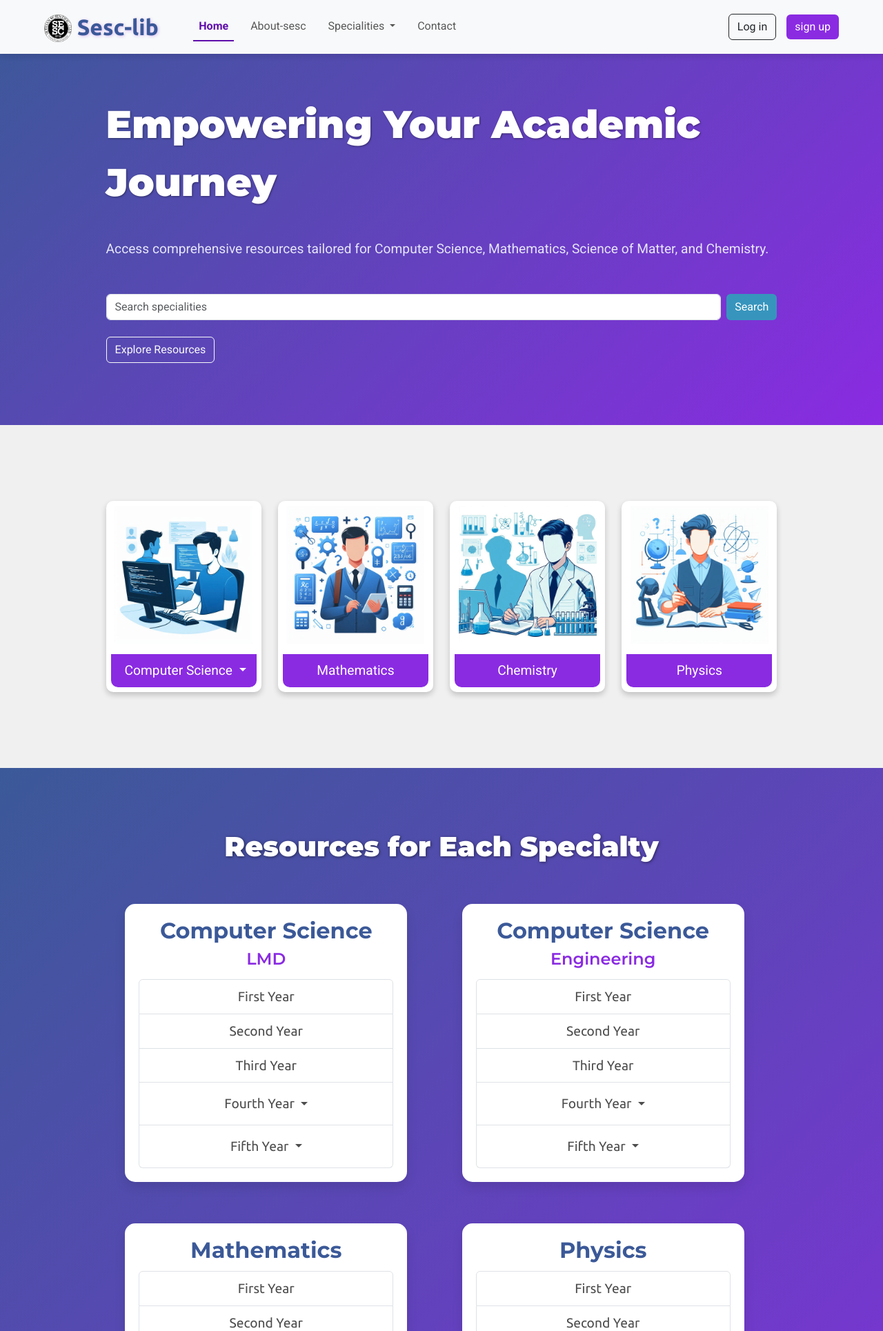
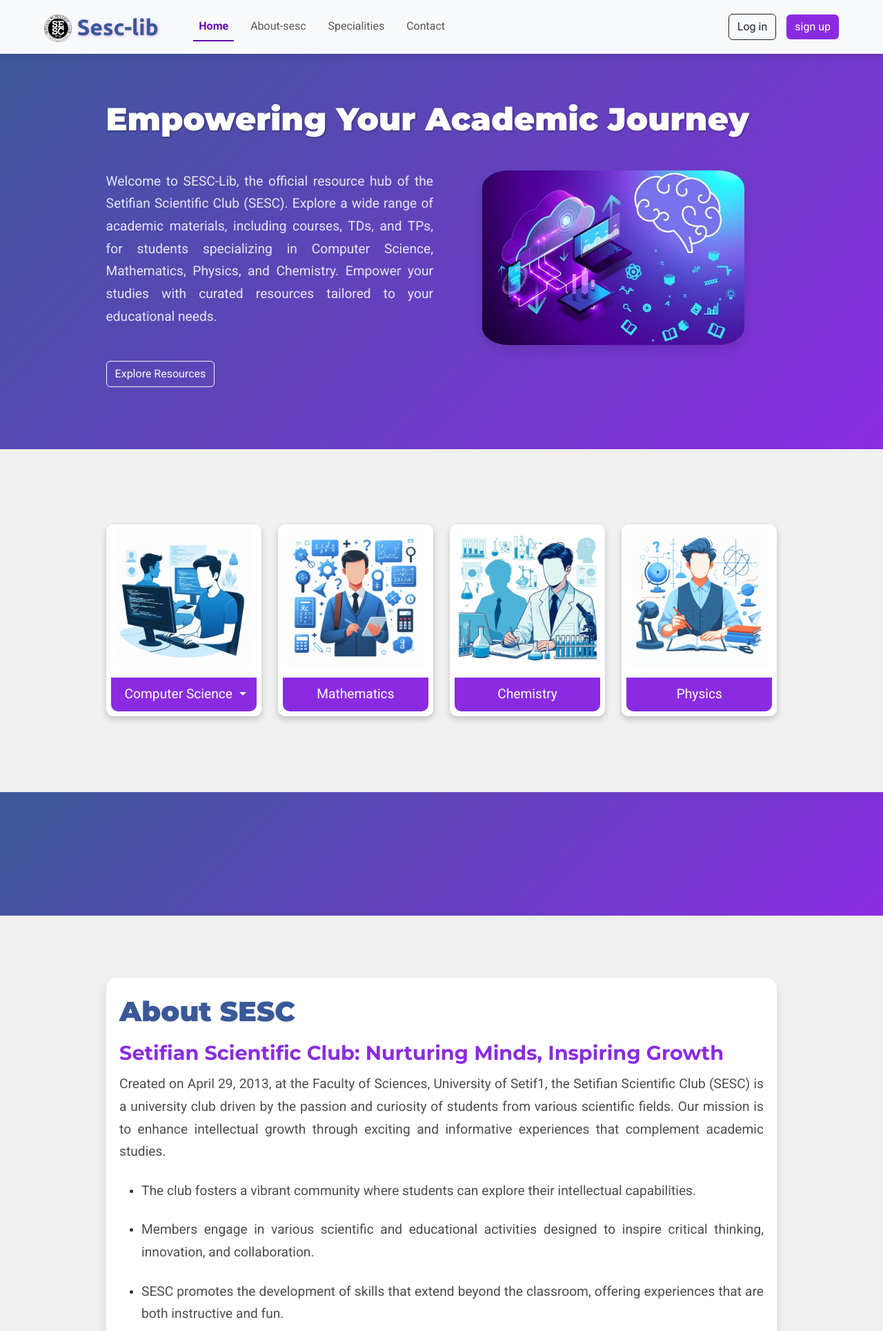
Before and after one commit to chihebabiza/sesclib, a web app: file index.html in a window 1280 px wide. Shown: the top 1929 px of the page at 69% size. Run offline with its HTML, style and script files only (its server is not run), Linux system fonts and the light colour scheme; some libraries are stand-ins or nearby versions.

Commit message:
adding home-img and restyling home section and removing resources section content

```diff
--- a/css/styles.css
+++ b/css/styles.css
@@ -16,6 +16,7 @@ p{
     line-height: 1.7;
     margin-bottom: 1.5rem;
     font-size: 1.2rem;
+    text-align: justify;
 }
 .white-section p {
     color: #4D4D4D;
@@ -89,23 +90,16 @@ p{
 .home-heading{
    color: white;
    padding-top: 5%;
-   font-size: 3.5rem;
+   font-size: 2.9rem;
    line-height: 1.5;
    text-shadow: 1px 1px 3px rgba(0, 0, 0, 0.4);
    margin-bottom: 4%;
 }
-/* search bar */
-.search-filter .btn-primary{
-    background-color: #3795BD;
-    color: #ffffff;
-    border: none;
-}
-.search-filter .btn-primary:hover {
-    background-color: #f0f0f0;
-    color: #3B5998;
-}
-.search-bar{
-    margin-top: 5%;
+.home-img{
+    border-radius: 10%;
+    box-shadow: 0 8px 16px rgba(0, 0, 0, 0.1);
+    width: 80%;
+    margin-left: 10%;
 }
 /* spesialities section */
 .specialty-card {
@@ -253,6 +247,9 @@ text-align: center;
     color:#3795BD;
     transform: scale(1.3) translateY(-5px);
 }
+.Copyright{
+    text-align: center;
+}
 
 
 
--- a/index.html
+++ b/index.html
@@ -48,18 +48,10 @@
           <li class="nav-item">
             <a class="nav-link" href="#">About-sesc</a>
           </li>
+          <li class="nav-item">
+            <a class="nav-link" href="#">Specialities</a>
+          </li>
 
-          <li class="nav-item dropdown">
-            <a class="nav-link dropdown-toggle" href="#" role="button" data-bs-toggle="dropdown" aria-expanded="false">
-              Specialities
-            </a>
-            <ul class="dropdown-menu">
-              <li><a class="dropdown-item" href="#">Computer Science</a></li>
-              <li><a class="dropdown-item" href="#">Mathematics</a></li>
-              <li><a class="dropdown-item" href="#">Chemistry</a></li>
-              <li><a class="dropdown-item" href="#">physics</a></li>
-            </ul>
-          </li>
           <li class="nav-item">
             <a class="nav-link" href="#">Contact</a>
           </li>
@@ -71,18 +63,20 @@
     <!-- home -->
     <div class="container-fluid">
       <h1 class="home-heading">Empowering Your Academic Journey</h1>
-      <p>Access comprehensive resources tailored for Computer Science, Mathematics, Science of Matter, and Chemistry.
-      </p>
-      <!-- search bar -->
-      <div class="search-filter search-bar">
-        <form class="d-flex justify-content-center">
-          <input class="form-control me-2" type="search" placeholder="Search specialities" aria-label="Search">
-          <button class="btn btn-primary" type="submit">Search</button>
-        </form>
+      <div class="row">
+        <div class="col-lg-6">
+          <p>
+            Welcome to SESC-Lib, the official resource hub of the Setifian Scientific Club (SESC). Explore a wide range
+            of academic materials, including courses, TDs, and TPs, for students specializing in Computer Science,
+            Mathematics, Physics, and Chemistry. Empower your studies with curated resources tailored to your
+            educational needs.
+          </p>
+          <a href="#resources" class="cta-button btn btn-outline-light mt-4">Explore Resources</a>
+        </div>
+        <div class="col-lg-6">
+          <img src="images/home-img.jpg" alt="home-img" class="home-img">
+        </div>
       </div>
-
-      <a href="#resources" class="cta-button btn btn-outline-light mt-4">Explore Resources</a>
-    </div>
     </div>
   </section>
   <!-- Specialities Section -->
@@ -99,7 +93,7 @@
                 Computer Science
               </button>
               <ul class="dropdown-menu">
-                <li><a class="dropdown-item" type="button" href="#cs-lmd-resources">LMD</a></li>
+                <li><a class="dropdown-item" type="button" href="cs-lmd.html">LMD</a></li>
                 <li><a class="dropdown-item" type="button" href="#cs-eng-resources">Engineering</a></li>
               </ul>
             </div>
@@ -132,209 +126,7 @@
   <!-- Resources Section -->
   <section id="resources" class="colored-section">
     <div class="container-fluid">
-      <h1 class="resources-title">Resources for Each Specialty</h1>
-      <div class="row">
-        <div id="cs-lmd-resources" class="col-lg-6 resources-col">
-          <h2 class="resources-heading">Computer Science <span class="cs-field">LMD</span></h2>
-          <ul class="list-group">
-            <li class="list-group-item"><a href="#" class="resources-link">First Year</a></li>
-            <li class="list-group-item"><a href="" class="resources-link">Second Year</a></li>
-            <li class="list-group-item"><a href="" class="resources-link">Third Year</a></li>
-            <li class="list-group-item">
-              <div class="dropdown">
-                <button class="btn dropdown-toggle resources-btn" type="button" data-bs-toggle="dropdown"
-                  aria-expanded="false">
-                  Fourth Year
-                </button>
-                <ul class="dropdown-menu">
-                  <li><button class="dropdown-item" type="button"><a href="#"
-                        class="resources-link">specility</a></button></li>
-                  <li><button class="dropdown-item" type="button"><a href="#"
-                        class="resources-link">specility</a></button></li>
-                  <li><button class="dropdown-item" type="button"><a href="#"
-                        class="resources-link">specility</a></button></li>
-                </ul>
-              </div>
-            </li>
-            <li class="list-group-item">
-              <div class="dropdown">
-                <button class="btn dropdown-toggle resources-btn" type="button" data-bs-toggle="dropdown"
-                  aria-expanded="false">
-                  Fifth Year
-                </button>
-                <ul class="dropdown-menu">
-                  <li><button class="dropdown-item" type="button"><a href="#"
-                        class="resources-link">specility</a></button></li>
-                  <li><button class="dropdown-item" type="button"><a href="#"
-                        class="resources-link">specility</a></button></li>
-                  <li><button class="dropdown-item" type="button"><a href="#"
-                        class="resources-link">specility</a></button></li>
-                </ul>
-              </div>
-            </li>
-          </ul>
-        </div>
-        <div id="cs-eng-resources" class="col-lg-6 resources-col">
-          <h2 class="resources-heading">Computer Science <span class="cs-field">Engineering</span></h2>
-          <ul class="list-group">
-            <li class="list-group-item"><a href="#" class="resources-link">First Year</a></li>
-            <li class="list-group-item"><a href="#" class="resources-link">Second Year</a></li>
-            <li class="list-group-item"><a href="#" class="resources-link">Third Year</a></li>
-            <li class="list-group-item">
-              <div class="dropdown">
-                <button class="btn dropdown-toggle resources-btn" type="button" data-bs-toggle="dropdown"
-                  aria-expanded="false">
-                  Fourth Year
-                </button>
-                <ul class="dropdown-menu">
-                  <li><button class="dropdown-item" type="button"><a href="#"
-                        class="resources-link">specility</a></button></li>
-                  <li><button class="dropdown-item" type="button"><a href="#"
-                        class="resources-link">specility</a></button></li>
-                  <li><button class="dropdown-item" type="button"><a href="#"
-                        class="resources-link">specility</a></button></li>
-                </ul>
-              </div>
-            </li>
-            <li class="list-group-item">
-              <div class="dropdown">
-                <button class="btn dropdown-toggle resources-btn" type="button" data-bs-toggle="dropdown"
-                  aria-expanded="false">
-                  Fifth Year
-                </button>
-                <ul class="dropdown-menu">
-                  <li><button class="dropdown-item" type="button"><a href="#"
-                        class="resources-link">specility</a></button></li>
-                  <li><button class="dropdown-item" type="button"><a href="#"
-                        class="resources-link">specility</a></button></li>
-                  <li><button class="dropdown-item" type="button"><a href="#"
-                        class="resources-link">specility</a></button></li>
-                </ul>
-              </div>
-            </li>
-          </ul>
-        </div>
-        <div id="maths-resources" class="col-lg-6 resources-col">
-          <h2 class="resources-heading">Mathematics</h2>
-          <ul class="list-group">
-            <li class="list-group-item"><a href="#" class="resources-link">First Year</a></li>
-            <li class="list-group-item"><a href="#" class="resources-link">Second Year</a></li>
-            <li class="list-group-item"><a href="#" class="resources-link">Third Year</a></li>
-            <li class="list-group-item">
-              <div class="dropdown">
-                <button class="btn dropdown-toggle resources-btn" type="button" data-bs-toggle="dropdown"
-                  aria-expanded="false">
-                  Fourth Year
-                </button>
-                <ul class="dropdown-menu">
-                  <li><button class="dropdown-item" type="button"><a href="#"
-                        class="resources-link">specility</a></button></li>
-                  <li><button class="dropdown-item" type="button"><a href="#"
-                        class="resources-link">specility</a></button></li>
-                  <li><button class="dropdown-item" type="button"><a href="#"
-                        class="resources-link">specility</a></button></li>
-                </ul>
-              </div>
-            </li>
-            <li class="list-group-item">
-              <div class="dropdown">
-                <button class="btn dropdown-toggle resources-btn" type="button" data-bs-toggle="dropdown"
-                  aria-expanded="false">
-                  Fifth Year
-                </button>
-                <ul class="dropdown-menu">
-                  <li><button class="dropdown-item" type="button"><a href="#"
-                        class="resources-link">specility</a></button></li>
-                  <li><button class="dropdown-item" type="button"><a href="#"
-                        class="resources-link">specility</a></button></li>
-                  <li><button class="dropdown-item" type="button"><a href="#"
-                        class="resources-link">specility</a></button></li>
-                </ul>
-              </div>
-            </li>
-          </ul>
-        </div>
-        <div id="physics-resources" class="col-lg-6 resources-col">
-          <h2 class="resources-heading">Physics</h2>
-          <ul class="list-group">
-            <li class="list-group-item"><a href="#" class="resources-link">First Year</a></li>
-            <li class="list-group-item"><a href="#" class="resources-link">Second Year</a></li>
-            <li class="list-group-item"><a href="#" class="resources-link">Third Year</a></li>
-            <li class="list-group-item">
-              <div class="dropdown">
-                <button class="btn dropdown-toggle resources-btn" type="button" data-bs-toggle="dropdown"
-                  aria-expanded="false">
-                  Fourth Year
-                </button>
-                <ul class="dropdown-menu">
-                  <li><button class="dropdown-item" type="button"><a href="#"
-                        class="resources-link">specility</a></button></li>
-                  <li><button class="dropdown-item" type="button"><a href="#"
-                        class="resources-link">specility</a></button></li>
-                  <li><button class="dropdown-item" type="button"><a href="#"
-                        class="resources-link">specility</a></button></li>
-                </ul>
-              </div>
-            </li>
-            <li class="list-group-item">
-              <div class="dropdown">
-                <button class="btn dropdown-toggle resources-btn" type="button" data-bs-toggle="dropdown"
-                  aria-expanded="false">
-                  Fifth Year
-                </button>
-                <ul class="dropdown-menu">
-                  <li><button class="dropdown-item" type="button"><a href="#"
-                        class="resources-link">specility</a></button></li>
-                  <li><button class="dropdown-item" type="button"><a href="#"
-                        class="resources-link">specility</a></button></li>
-                  <li><button class="dropdown-item" type="button"><a href="#"
-                        class="resources-link">specility</a></button></li>
-                </ul>
-              </div>
-            </li>
-          </ul>
-        </div>
-        <div id="chemistry-resources" class="col-lg-6 resources-col">
-          <h2 class="resources-heading">Chemistry</h2>
-          <ul class="list-group">
-            <li class="list-group-item"><a href="#" class="resources-link">First Year</a></li>
-            <li class="list-group-item"><a href="#" class="resources-link">Second Year</a></li>
-            <li class="list-group-item"><a href="#" class="resources-link">Third Year</a></li>
-            <li class="list-group-item">
-              <div class="dropdown">
-                <button class="btn dropdown-toggle resources-btn" type="button" data-bs-toggle="dropdown"
-                  aria-expanded="false">
-                  Forth Year
-                </button>
-                <ul class="dropdown-menu">
-                  <li><button class="dropdown-item" type="button"><a href="#"
-                        class="resources-link">specility</a></button></li>
-                  <li><button class="dropdown-item" type="button"><a href="#"
-                        class="resources-link">specility</a></button></li>
-                  <li><button class="dropdown-item" type="button"><a href="#"
-                        class="resources-link">specility</a></button></li>
-                </ul>
-              </div>
-            </li>
-            <li class="list-group-item">
-              <div class="dropdown">
-                <button class="btn dropdown-toggle resources-btn" type="button" data-bs-toggle="dropdown"
-                  aria-expanded="false">
-                  Fifth Year
-                </button>
-                <ul class="dropdown-menu">
-                  <li><button class="dropdown-item" type="button"><a href="#"
-                        class="resources-link">specility</a></button></li>
-                  <li><button class="dropdown-item" type="button"><a href="#"
-                        class="resources-link">specility</a></button></li>
-                  <li><button class="dropdown-item" type="button"><a href="#"
-                        class="resources-link">specility</a></button></li>
-                </ul>
-              </div>
-            </li>
-          </ul>
-        </div>
-      </div>
+
     </div>
   </section>
 
```
Also changed, not shown: images/chemistry.svg (deleted), images/cs.svg (deleted), images/home-img.jpg (added), images/maths.svg (deleted), images/physic.svg (deleted).
